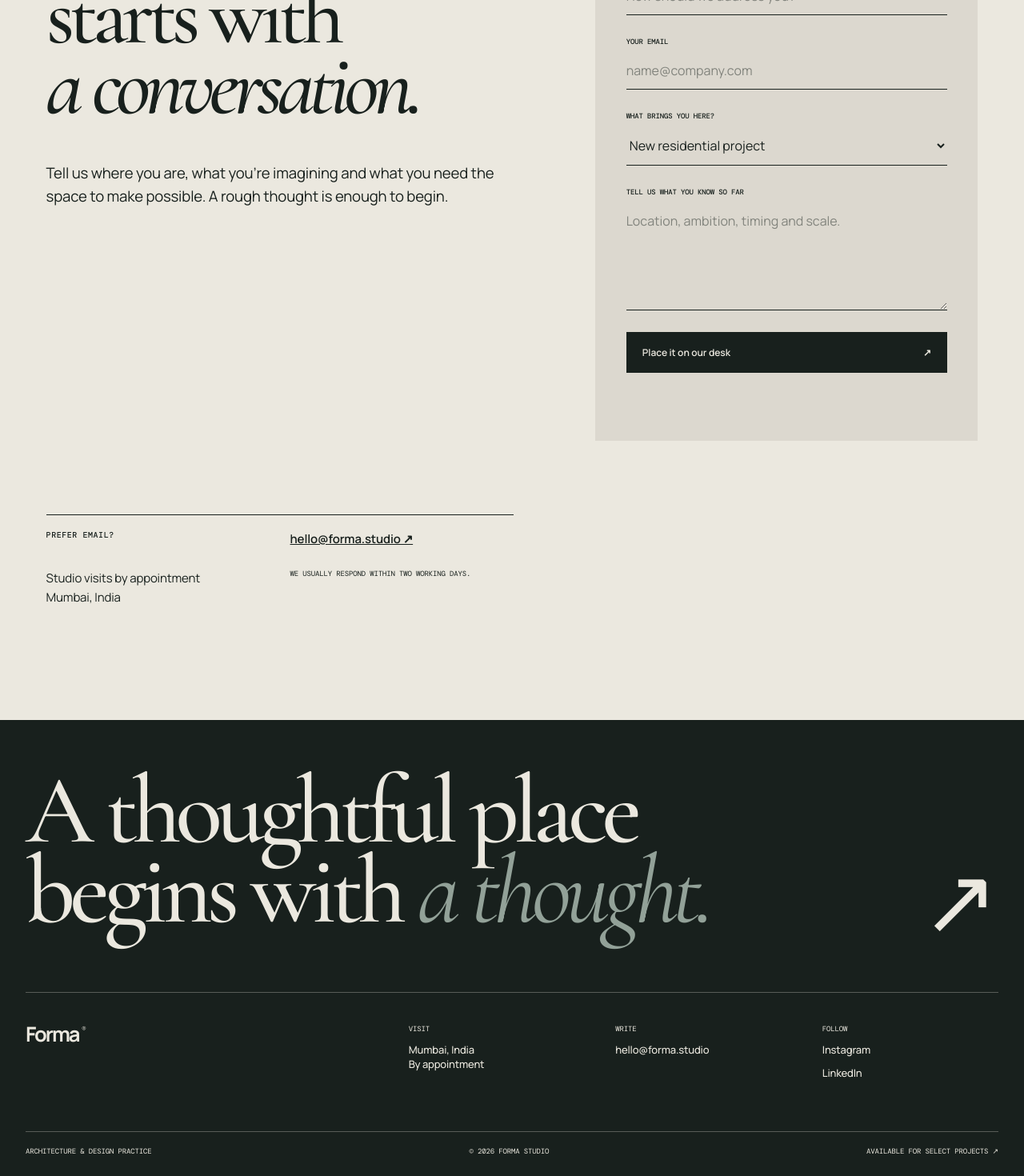
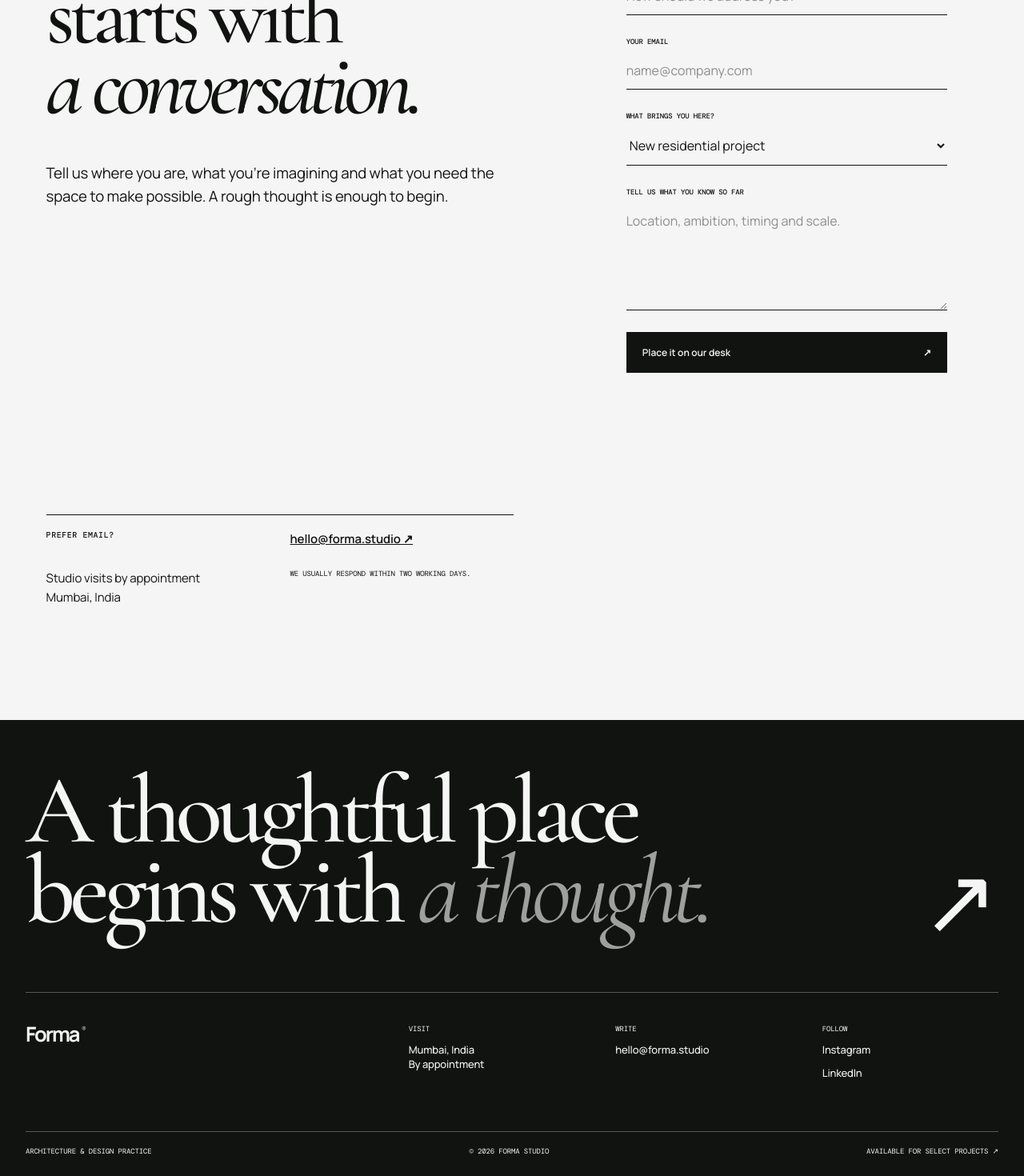
Before and after one commit to Shoaibbb-C0/Forma, a React (Vite) app in the folder client/: page /contact in a window 1280 px wide. Shown: the part 378-1848 px from the top of the page at 80% size. Built offline with nearby package versions, Linux system fonts and the light colour scheme.

Commit message:
Apply three-color Forma palette

```diff
--- a/client/src/styles.css
+++ b/client/src/styles.css
@@ -1,10 +1,10 @@
 @import url("https://fonts.googleapis.com/css2?family=DM+Mono:wght@400;500&family=Manrope:wght@400;500;600;700&family=Cormorant+Garamond:ital,wght@0,400;0,500;0,600;1,400;1,500&display=swap");
 :root {
-  --paper: #ebe8df;
-  --ink: #18201d;
-  --moss: #43544a;
-  --soft: #dcd8cf;
-  --line: rgba(24, 32, 29, 0.24);
+  --paper: #f5f5f5;
+  --ink: #111311;
+  --moss: #56635d;
+  --soft: var(--paper);
+  --line: rgba(17, 19, 17, 0.18);
   --serif: "Cormorant Garamond", Georgia, serif;
   --sans: Manrope, Arial, sans-serif;
   --mono: "DM Mono", monospace;
@@ -99,7 +99,7 @@ header {
   grid-template-columns: 1fr auto;
   align-items: center;
   gap: 3vw;
-  background: rgba(235, 232, 223, 0.94);
+  background: rgba(245, 245, 245, 0.94);
   border-bottom: 1px solid var(--line);
   backdrop-filter: blur(12px);
 }
@@ -229,8 +229,8 @@ nav a.active:after {
   display: flex;
   justify-content: space-between;
   align-items: end;
-  background: linear-gradient(transparent, rgba(10, 14, 12, 0.72));
-  color: white;
+  background: linear-gradient(transparent, rgba(17, 19, 17, 0.72));
+  color: var(--paper);
   font: 400 9px var(--mono);
   text-transform: uppercase;
 }
@@ -430,13 +430,13 @@ nav a.active:after {
   justify-content: space-between;
   align-items: center;
   padding: 1.2vw 0;
-  border-top: 1px solid rgba(235, 232, 223, 0.34);
+  border-top: 1px solid rgba(245, 245, 245, 0.34);
   font: 500 clamp(52px, 8vw, 120px)/0.9 var(--serif);
   letter-spacing: -0.055em;
   transition: padding 0.4s var(--ease);
 }
 .services-band h2 a:last-child {
-  border-bottom: 1px solid rgba(235, 232, 223, 0.34);
+  border-bottom: 1px solid rgba(245, 245, 245, 0.34);
 }
 .services-band h2 a:hover {
   padding-left: 2vw;
@@ -742,7 +742,7 @@ nav a.active:after {
 }
 .contact input::placeholder,
 .contact textarea::placeholder {
-  color: rgba(24, 32, 29, 0.46);
+  color: rgba(17, 19, 17, 0.46);
 }
 .honeypot {
   position: absolute;
@@ -800,7 +800,8 @@ footer {
 }
 .footer-lead em {
   font-weight: 400;
-  color: #92a198;
+  color: var(--paper);
+  opacity: 0.62;
 }
 .footer-arrow {
   font-size: clamp(65px, 9vw, 125px);
@@ -811,7 +812,7 @@ footer {
   display: grid;
   grid-template-columns: 2fr repeat(3, 1fr);
   gap: 3vw;
-  border-top: 1px solid rgba(235, 232, 223, 0.3);
+  border-top: 1px solid rgba(245, 245, 245, 0.3);
 }
 .footer-grid small,
 .footer-bottom {
@@ -828,7 +829,7 @@ footer {
   padding-top: 1.4vw;
   display: flex;
   justify-content: space-between;
-  border-top: 1px solid rgba(235, 232, 223, 0.3);
+  border-top: 1px solid rgba(245, 245, 245, 0.3);
 }
 @media (max-width: 900px) {
   header {
```
Also changed, not shown: 1 other file (tests, documents, lock files or other folders).
